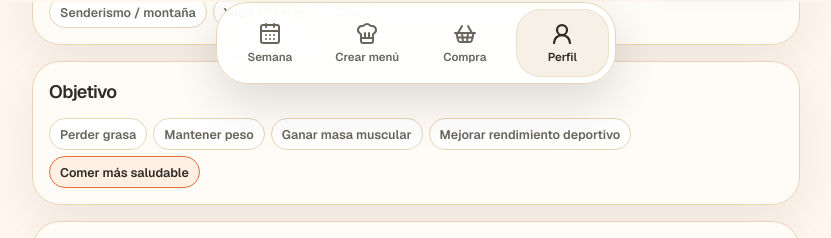
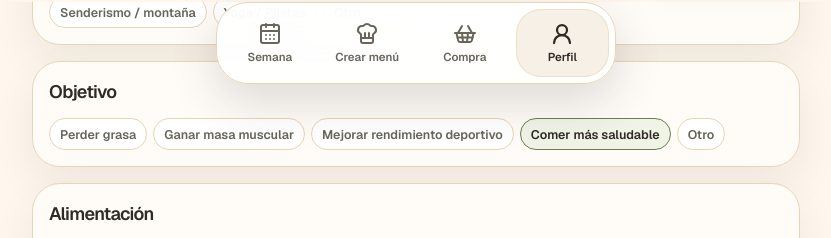
Before and after one commit to Sikorsky1/beCook, a Next.js app: page /profile in a window 1280 px wide. Shown: the part 702-940 px from the top of the page, without its empty margins (224-1055 px from the left). Built offline with nearby package versions, Linux system fonts and the light colour scheme; no server answers; the database is empty.

Commit message:
Profile goals multiple option

```diff
--- a/scripts/test-save-profile.ts
+++ b/scripts/test-save-profile.ts
@@ -14,7 +14,9 @@ async function main() {
     householdSize: 2,
     weeklyTrainingDays: 7,
     trainingTypes: ["strength", "crossfit", "hyrox", "padel"],
+    goals: ["sports_performance"],
     goal: "sports_performance",
+    otherGoal: "",
     dietaryRestrictions: ["none"],
     allergies: [],
     dislikedFoods: ["higado", "coliflor hervida"],
--- a/src/app/api/generate-menu/route.ts
+++ b/src/app/api/generate-menu/route.ts
@@ -45,7 +45,7 @@ Reglas importantes:
 - Adapta el menú al perfil del usuario si existe.
 - Respeta estrictamente alergias y restricciones dietéticas.
 - Evita los alimentos que el usuario no quiere.
-- Ten en cuenta objetivo, actividad física, tipo de menú y número de personas.
+- Ten en cuenta objetivos, actividad física, tipo de menú y número de personas.
 - Ten en cuenta los ingredientes activos de despensa como ingredientes disponibles en casa.
 - Usa ingredientes de despensa cuando encajen de forma natural, sin forzarlos todos.
 - No crees platos raros ni poco realistas solo para usar la despensa.
@@ -176,7 +176,7 @@ Tipos de menú seleccionados: ${menuStyleLabels.join(", ")}
 Nivel de elaboración deseado: ${elaborationLevel}/7
 Preferencia libre del usuario: ${freeTextPrompt || "Sin preferencia adicional."}
 
-Perfil del usuario, si existe. Úsalo explícitamente para adaptar objetivo, actividad física, restricciones alimentarias, alergias y alimentos que no gustan:
+Perfil del usuario, si existe. Úsalo explícitamente para adaptar objetivos, actividad física, restricciones alimentarias, alergias y alimentos que no gustan. Si goals incluye "other" y otherGoal existe, trátalo como un objetivo adicional:
 ${profile ? JSON.stringify(profile, null, 2) : "No hay perfil disponible."}
 
 Ingredientes activos en despensa, disponibles en casa:
@@ -184,7 +184,7 @@ ${pantryContext}
 
 Instrucciones de adaptación:
 - Respeta siempre alergias, restricciones alimentarias y alimentos no deseados del perfil.
-- Ajusta el estilo del menú al objetivo y al nivel de actividad del perfil.
+- Ajusta el estilo del menú a los objetivos y al nivel de actividad del perfil.
 - Ajusta el menú a todos los tipos de menú seleccionados, priorizando combinaciones coherentes.
 - ${elaborationGuidance}
 - Aunque el nivel sea medio o alto, los días entre semana no deben ser excesivamente complejos salvo que el texto libre lo pida explícitamente.
--- a/src/app/profile/page.tsx
+++ b/src/app/profile/page.tsx
@@ -20,6 +20,7 @@ import { pageShellClass } from "@/lib/ui";
 
 const PROFILE_STORAGE_KEY = "becook-profile";
 const dislikedFoodsMaxLength = 150;
+const otherGoalMaxLength = 150;
 
 const defaultProfile: UserProfile = {
   sex: "male",
@@ -30,7 +31,9 @@ const defaultProfile: UserProfile = {
   weeklyTrainingDays: 0,
   trainingTypes: [],
   otherTrainingType: "",
+  goals: ["healthy_eating"],
   goal: "healthy_eating",
+  otherGoal: "",
   dietaryRestrictions: ["none"],
   allergies: [],
   otherAllergies: "",
@@ -58,10 +61,10 @@ const trainingTypeOptions: { label: string; value: TrainingType }[] = [
 
 const goalOptions: { label: string; value: Goal }[] = [
   { label: "Perder grasa", value: "fat_loss" },
-  { label: "Mantener peso", value: "maintenance" },
   { label: "Ganar masa muscular", value: "muscle_gain" },
   { label: "Mejorar rendimiento deportivo", value: "sports_performance" },
   { label: "Comer más saludable", value: "healthy_eating" },
+  { label: "Otro", value: "other" },
 ];
 
 const dietaryRestrictionOptions: {
@@ -107,11 +110,40 @@ function isProfile(value: unknown): value is UserProfile {
     profile.weeklyTrainingDays >= 0 &&
     profile.weeklyTrainingDays <= 7 &&
     Array.isArray(profile.trainingTypes) &&
-    typeof profile.goal === "string" &&
+    (Array.isArray(profile.goals) || typeof profile.goal === "string") &&
     Array.isArray(profile.dietaryRestrictions) &&
     Array.isArray(profile.allergies) &&
     Array.isArray(profile.dislikedFoods)
   );
+}
+
+function normalizeGoals(
+  goals: unknown,
+  legacyGoal: unknown,
+): Goal[] {
+  const rawGoals = Array.isArray(goals) ? goals : [legacyGoal];
+  const normalizedGoals = rawGoals
+    .map((goal) => (goal === "maintenance" ? "healthy_eating" : goal))
+    .filter((goal): goal is Goal =>
+      goalOptions.some((option) => option.value === goal),
+    );
+
+  return Array.from(new Set(normalizedGoals));
+}
+
+function normalizeProfile(profile: UserProfile): UserProfile {
+  const goals = normalizeGoals(profile.goals, profile.goal);
+  const normalizedGoals = goals.length > 0 ? goals : defaultProfile.goals;
+
+  return {
+    ...defaultProfile,
+    ...profile,
+    goals: normalizedGoals,
+    goal: normalizedGoals[0] ?? "healthy_eating",
+    otherGoal: normalizedGoals.includes("other")
+      ? profile.otherGoal?.slice(0, otherGoalMaxLength) ?? ""
+      : "",
+  };
 }
 
 function readSavedProfile() {
@@ -128,7 +160,7 @@ function readSavedProfile() {
   try {
     const parsedProfile = JSON.parse(savedProfile);
 
-    return isProfile(parsedProfile) ? parsedProfile : null;
+    return isProfile(parsedProfile) ? normalizeProfile(parsedProfile) : null;
   } catch {
     return null;
   }
@@ -191,6 +223,10 @@ function textToDislikedFoods(value: string) {
     .split(/,|\n/)
     .map((food) => food.trim())
     .filter(Boolean);
+}
+
+function normalizeOtherGoal(value: string | undefined) {
+  return value?.trim().slice(0, otherGoalMaxLength) ?? "";
 }
 
 function toWeeklyTrainingDays(value: number): WeeklyTrainingDays {
@@ -326,46 +362,6 @@ function HouseholdSizeStepper({
   );
 }
 
-function ChipRadioGroup<T extends string>({
-  name,
-  options,
-  value,
-  onChange,
-}: {
-  name: string;
-  options: { label: string; value: T }[];
-  value: T;
-  onChange: (value: T) => void;
-}) {
-  return (
-    <div className="flex flex-wrap gap-1.5">
-      {options.map((option) => {
-        const isSelected = option.value === value;
-
-        return (
-          <label
-            key={String(option.value)}
-            className={`${chipBaseClass} ${
-              isSelected
-                ? "border-[color:var(--color-accent)] bg-[color:var(--color-accent-soft)] text-[color:var(--color-foreground)]"
-                : "border-[color:var(--color-border)] bg-white text-[color:var(--color-muted-foreground)] hover:border-[color:var(--color-border-strong)]"
-            }`}
-          >
-            <input
-              type="radio"
-              name={name}
-              checked={isSelected}
-              onChange={() => onChange(option.value)}
-              className="sr-only"
-            />
-            {option.label}
-          </label>
-        );
-      })}
-    </div>
-  );
-}
-
 function ChipCheckboxGroup<T extends string>({
   options,
   values,
@@ -422,6 +418,10 @@ export default function ProfilePage() {
     () => dislikedFoodsText.length,
     [dislikedFoodsText],
   );
+  const otherGoalCharacters = useMemo(
+    () => profile.otherGoal?.length ?? 0,
+    [profile.otherGoal],
+  );
 
   useEffect(() => {
     let isCancelled = false;
@@ -433,7 +433,7 @@ export default function ProfilePage() {
       const savedProfile = readSavedProfile();
 
       if (savedProfile) {
-        setProfile({ ...defaultProfile, ...savedProfile });
+        setProfile(savedProfile);
         setDislikedFoodsText(dislikedFoodsToText(savedProfile.dislikedFoods));
         setHasLoadedProfile(true);
         return;
@@ -450,7 +450,7 @@ export default function ProfilePage() {
           return;
         }
 
-        const restoredProfile = { ...defaultProfile, ...latestProfile };
+        const restoredProfile = normalizeProfile(latestProfile);
 
         setProfile(restoredProfile);
         setDislikedFoodsText(
@@ -522,6 +522,16 @@ export default function ProfilePage() {
     updateProfile({ dietaryRestrictions: normalizedRestrictions });
   };
 
+  const handleGoalsChange = (goals: Goal[]) => {
+    const normalizedGoals = Array.from(new Set(goals));
+
+    updateProfile({
+      goals: normalizedGoals,
+      goal: normalizedGoals[0] ?? "healthy_eating",
+      otherGoal: normalizedGoals.includes("other") ? profile.otherGoal : "",
+    });
+  };
+
   const handleSubmit = async (event: FormEvent<HTMLFormElement>) => {
     event.preventDefault();
 
@@ -529,6 +539,11 @@ export default function ProfilePage() {
       ...profile,
       otherTrainingType: profile.trainingTypes.includes("other")
         ? profile.otherTrainingType?.trim()
+        : "",
+      goals: profile.goals,
+      goal: profile.goals[0] ?? "healthy_eating",
+      otherGoal: profile.goals.includes("other")
+        ? normalizeOtherGoal(profile.otherGoal)
         : "",
       otherAllergies: profile.allergies.includes("other")
         ? profile.otherAllergies?.trim()
@@ -720,12 +735,33 @@ export default function ProfilePage() {
 
           <Card className="space-y-3 p-3.5 sm:p-4">
             <SectionTitle title="Objetivo" />
-            <ChipRadioGroup
-              name="goal"
+            <ChipCheckboxGroup
               options={goalOptions}
-              value={profile.goal}
-              onChange={(goal) => updateProfile({ goal })}
+              values={profile.goals}
+              onChange={handleGoalsChange}
             />
+            {profile.goals.includes("other") ? (
+              <label className="block space-y-1.5">
+                <FieldLabel>Cuéntanos tu objetivo</FieldLabel>
+                <textarea
+                  value={profile.otherGoal ?? ""}
+                  maxLength={otherGoalMaxLength}
+                  placeholder="Ejemplo: mejorar digestiones, organizar comidas familiares o cuidar energía diaria."
+                  onChange={(event) =>
+                    updateProfile({
+                      otherGoal: event.target.value.slice(
+                        0,
+                        otherGoalMaxLength,
+                      ),
+                    })
+                  }
+                  className={`${compactInputClass} min-h-20 resize-y leading-5 placeholder:text-xs placeholder:italic placeholder:text-[color:var(--color-muted-foreground)]`}
+                />
+                <span className="block text-right text-[0.68rem] font-semibold text-[color:var(--color-muted-foreground)]">
+                  {otherGoalCharacters}/{otherGoalMaxLength}
+                </span>
+              </label>
+            ) : null}
           </Card>
 
           <Card className="space-y-3 p-3.5 sm:p-4">
--- a/src/components/pages/CreateMenuPage.tsx
+++ b/src/components/pages/CreateMenuPage.tsx
@@ -64,7 +64,7 @@ function isProfile(value: unknown): value is UserProfile {
     typeof profile.householdSize === "number" &&
     typeof profile.weeklyTrainingDays === "number" &&
     Array.isArray(profile.trainingTypes) &&
-    typeof profile.goal === "string" &&
+    (Array.isArray(profile.goals) || typeof profile.goal === "string") &&
     Array.isArray(profile.dietaryRestrictions) &&
     Array.isArray(profile.allergies) &&
     Array.isArray(profile.dislikedFoods)
--- a/src/lib/supabase/profiles.ts
+++ b/src/lib/supabase/profiles.ts
@@ -17,10 +17,12 @@ export type TrainingType =
 
 export type Goal =
   | "fat_loss"
-  | "maintenance"
   | "muscle_gain"
   | "sports_performance"
-  | "healthy_eating";
+  | "healthy_eating"
+  | "other";
+
+export type LegacyGoal = Goal | "maintenance";
 
 export type DietaryRestriction =
   | "none"
@@ -52,7 +54,9 @@ export type UserProfile = {
   weeklyTrainingDays: WeeklyTrainingDays;
   trainingTypes: TrainingType[];
   otherTrainingType?: string;
-  goal: Goal;
+  goals: Goal[];
+  goal?: LegacyGoal;
+  otherGoal?: string;
   dietaryRestrictions: DietaryRestriction[];
   allergies: Allergy[];
   otherAllergies?: string;
@@ -75,6 +79,8 @@ type ProfileRow = {
   training_types: string[] | null;
   other_training_type: string | null;
   goal: string | null;
+  goals: string[] | null;
+  other_goal: string | null;
   dietary_restrictions: string[] | null;
   allergies: string[] | null;
   other_allergies: string | null;
@@ -97,11 +103,12 @@ const trainingTypeValues = new Set<TrainingType>([
 ]);
 const goalValues = new Set<Goal>([
   "fat_loss",
-  "maintenance",
   "muscle_gain",
   "sports_performance",
   "healthy_eating",
+  "other",
 ]);
+const legacyGoalValues = new Set<LegacyGoal>([...goalValues, "maintenance"]);
 const dietaryRestrictionValues = new Set<DietaryRestriction>([
   "none",
   "vegetarian",
@@ -195,6 +202,19 @@ function parseStringArray(values: string[] | null) {
   return Array.isArray(values) ? values : [];
 }
 
+function normalizeGoals(goals: Goal[], legacyGoal?: LegacyGoal): Goal[] {
+  const normalizedGoals = goals.length > 0 ? goals : legacyGoal ? [legacyGoal] : [];
+  const filteredGoals = normalizedGoals
+    .map((goal) => (goal === "maintenance" ? "healthy_eating" : goal))
+    .filter((goal): goal is Goal => goalValues.has(goal as Goal));
+
+  return Array.from(new Set(filteredGoals));
+}
+
+function getLegacyGoalForStorage(profile: UserProfile): Goal {
+  return normalizeGoals(profile.goals, profile.goal)[0] ?? "healthy_eating";
+}
+
 function profileToRow(
   profile: UserProfile,
   options: SaveProfileToSupabaseOptions = {},
@@ -213,7 +233,11 @@ function profileToRow(
     weekly_training_days: profile.weeklyTrainingDays,
     training_types: profile.trainingTypes,
     other_training_type: optionalText(profile.otherTrainingType),
-    goal: profile.goal,
+    goal: getLegacyGoalForStorage(profile),
+    goals: normalizeGoals(profile.goals, profile.goal),
+    other_goal: profile.goals.includes("other")
+      ? optionalText(profile.otherGoal)
+      : null,
     dietary_restrictions: profile.dietaryRestrictions,
     allergies: profile.allergies,
     other_allergies: optionalText(profile.otherAllergies),
@@ -238,7 +262,16 @@ function rowToProfile(row: ProfileRow): UserProfile {
       "training_types",
     ),
     otherTrainingType: row.other_training_type ?? undefined,
-    goal: parseEnum(row.goal, goalValues, "goal"),
+    goal: row.goal && legacyGoalValues.has(row.goal as LegacyGoal)
+      ? (row.goal as LegacyGoal)
+      : undefined,
+    goals: normalizeGoals(
+      parseEnumArray(row.goals, goalValues, "goals"),
+      row.goal && legacyGoalValues.has(row.goal as LegacyGoal)
+        ? (row.goal as LegacyGoal)
+        : undefined,
+    ),
+    otherGoal: row.other_goal ?? undefined,
     dietaryRestrictions: parseEnumArray(
       row.dietary_restrictions,
       dietaryRestrictionValues,
@@ -271,7 +304,7 @@ export async function saveProfileToSupabase(
     .from("profiles")
     .upsert(profileRow, { onConflict: "user_id" })
     .select(
-      "id,user_id,sex,birth_date,height_cm,weight_kg,household_size,weekly_training_days,training_types,other_training_type,goal,dietary_restrictions,allergies,other_allergies,disliked_foods",
+      "id,user_id,sex,birth_date,height_cm,weight_kg,household_size,weekly_training_days,training_types,other_training_type,goal,goals,other_goal,dietary_restrictions,allergies,other_allergies,disliked_foods",
     )
     .maybeSingle<ProfileRow>();
 
@@ -305,7 +338,7 @@ export async function getLatestProfileFromSupabase(): Promise<UserProfile | null
   const { data: latestProfile, error: profileError } = await supabase
     .from("profiles")
     .select(
-      "id,user_id,sex,birth_date,height_cm,weight_kg,household_size,weekly_training_days,training_types,other_training_type,goal,dietary_restrictions,allergies,other_allergies,disliked_foods",
+      "id,user_id,sex,birth_date,height_cm,weight_kg,household_size,weekly_training_days,training_types,other_training_type,goal,goals,other_goal,dietary_restrictions,allergies,other_allergies,disliked_foods",
     )
     .order("created_at", { ascending: false })
     .limit(1)
```
Also changed, not shown: 1 other file (tests, documents, lock files or other folders).
